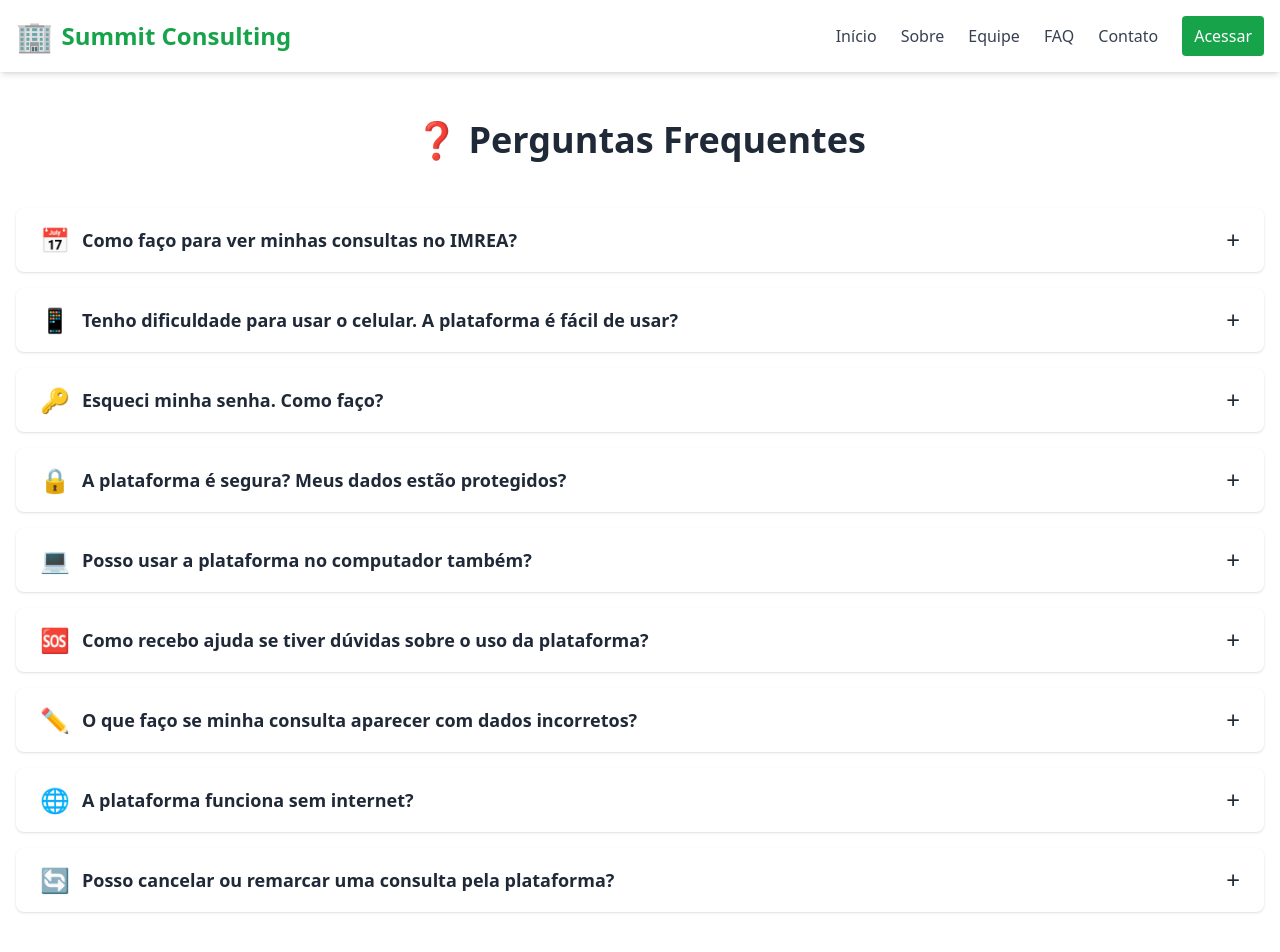
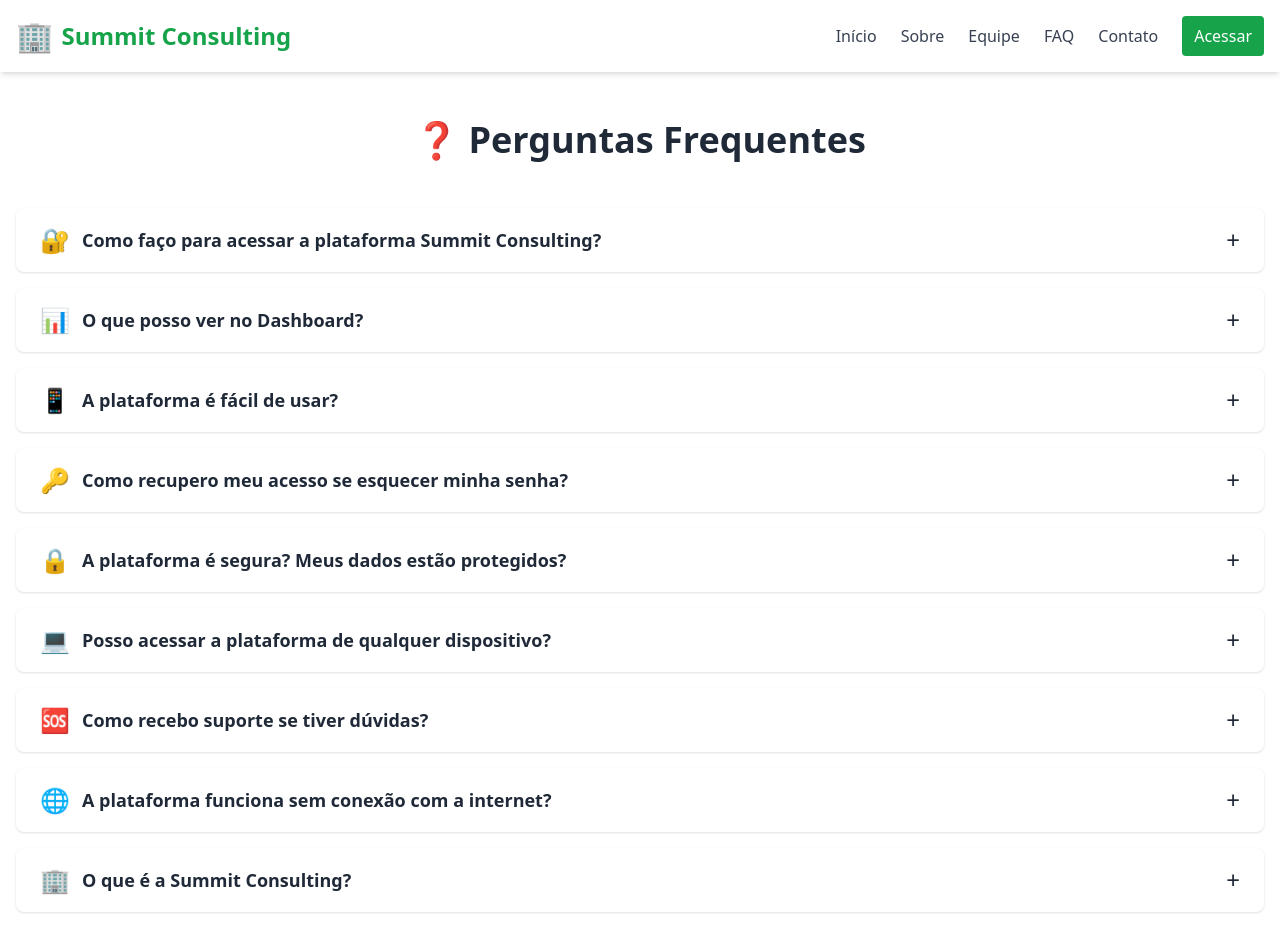
Before and after one commit to JotaDiasDevs/summit-consulting, a React (Vite) app: page /faq in a window 1280 px wide. Shown: the top 952 px of the page. Built offline with nearby package versions, Linux system fonts and the light colour scheme; no server answers.

Commit message:
refactor(FAQ): update FAQ content to reflect Summit Consulting platform features and improve clarity, enhancing user understanding and experience

```diff
--- a/src/pages/public/FAQ.tsx
+++ b/src/pages/public/FAQ.tsx
@@ -5,49 +5,49 @@
 
   const faqs = [
     {
-      q: 'Como faço para ver minhas consultas no IMREA?',
-      a: 'Após fazer login na plataforma, acesse seu Dashboard. Lá você encontrará suas consultas agendadas com todas as informações: data, horário, especialista e local. Para agendar novas consultas, entre em contato com o IMREA diretamente.',
-      icon: '📅'
+      q: 'Como faço para acessar a plataforma Summit Consulting?',
+      a: 'Para acessar a plataforma, clique em "Acessar" no menu superior ou na página inicial. Você precisará informar seu nome de usuário, email e senha. Após o acesso, você será direcionado ao Dashboard com as estatísticas do sistema.',
+      icon: '🔐'
     },
     {
-      q: 'Tenho dificuldade para usar o celular. A plataforma é fácil de usar?',
-      a: 'Sim! Nossa plataforma foi desenvolvida especialmente para ser acessível e fácil de usar. Utilizamos textos grandes, cores contrastantes, ícones claros e um layout simples. Todos os elementos são grandes e fáceis de tocar, facilitando o uso por pessoas com dificuldades tecnológicas.',
+      q: 'O que posso ver no Dashboard?',
+      a: 'No Dashboard você encontrará estatísticas completas do sistema, incluindo: total de pacientes cadastrados, total de médicos, total de consultas marcadas, consultas agendadas, realizadas e canceladas. Além disso, você pode visualizar seus dados pessoais na seção "Seus Dados".',
+      icon: '📊'
+    },
+    {
+      q: 'A plataforma é fácil de usar?',
+      a: 'Sim! A Summit Consulting foi desenvolvida com foco em usabilidade e acessibilidade. Utilizamos interface intuitiva, textos claros, ícones visuais e um layout responsivo que se adapta a qualquer dispositivo. Todos os elementos são grandes e fáceis de usar.',
       icon: '📱'
     },
     {
-      q: 'Esqueci minha senha. Como faço?',
-      a: 'Entre em contato conosco através da página de Contato ou ligue para o suporte do IMREA. Nossa equipe irá ajudá-lo a recuperar o acesso à sua conta de forma segura.',
+      q: 'Como recupero meu acesso se esquecer minha senha?',
+      a: 'Entre em contato conosco através da página de Contato. Nossa equipe de suporte irá ajudá-lo a recuperar o acesso à sua conta de forma segura e rápida.',
       icon: '🔑'
     },
     {
       q: 'A plataforma é segura? Meus dados estão protegidos?',
-      a: 'Sim! Levamos a segurança dos seus dados muito a sério. Todas as informações são protegidas e apenas você e a equipe autorizada do IMREA têm acesso aos seus dados médicos e de consultas.',
+      a: 'Sim! A segurança dos dados é uma prioridade para a Summit Consulting. Todas as informações são protegidas com os mais altos padrões de segurança. Apenas usuários autorizados têm acesso aos dados do sistema.',
       icon: '🔒'
     },
     {
-      q: 'Posso usar a plataforma no computador também?',
-      a: 'Sim! A plataforma funciona tanto no celular quanto no computador ou tablet. Você pode acessar de qualquer dispositivo com internet. O layout se adapta automaticamente ao tamanho da tela.',
+      q: 'Posso acessar a plataforma de qualquer dispositivo?',
+      a: 'Sim! A plataforma Summit Consulting é totalmente responsiva e funciona perfeitamente em computadores, tablets e smartphones. O layout se adapta automaticamente ao tamanho da tela, proporcionando uma experiência otimizada em qualquer dispositivo.',
       icon: '💻'
     },
     {
-      q: 'Como recebo ajuda se tiver dúvidas sobre o uso da plataforma?',
-      a: 'Oferecemos suporte dedicado para ajudá-lo! Você pode entrar em contato através da página de Contato, ou ligar diretamente para o IMREA. Nossa equipe está disponível para auxiliar com qualquer dificuldade que você possa ter.',
+      q: 'Como recebo suporte se tiver dúvidas?',
+      a: 'Oferecemos suporte dedicado para ajudá-lo! Você pode entrar em contato através da página de Contato em nosso site. Nossa equipe está disponível para auxiliar com qualquer dúvida ou dificuldade que você possa ter ao usar a plataforma.',
       icon: '🆘'
     },
     {
-      q: 'O que faço se minha consulta aparecer com dados incorretos?',
-      a: 'Entre em contato imediatamente com o IMREA para corrigir as informações. É importante que os dados estejam corretos para que você não perca sua consulta. Ligue para a unidade onde sua consulta está agendada.',
-      icon: '✏️'
-    },
-    {
-      q: 'A plataforma funciona sem internet?',
-      a: 'Não, é necessário ter conexão com a internet para acessar a plataforma. Porém, uma vez que você visualize suas consultas, você pode anotá-las em um lugar seguro para consulta posterior.',
+      q: 'A plataforma funciona sem conexão com a internet?',
+      a: 'Não, é necessário ter conexão com a internet para acessar a plataforma Summit Consulting. Todos os dados são armazenados de forma segura na nuvem, garantindo acesso de qualquer lugar com internet.',
       icon: '🌐'
     },
     {
-      q: 'Posso cancelar ou remarcar uma consulta pela plataforma?',
-      a: 'Atualmente, para cancelar ou remarcar consultas, é necessário entrar em contato diretamente com o IMREA pelo telefone. A plataforma mostra suas consultas, mas as alterações devem ser feitas através do atendimento da instituição.',
-      icon: '🔄'
+      q: 'O que é a Summit Consulting?',
+      a: 'A Summit Consulting é uma plataforma inovadora de gerenciamento e consultoria. Desenvolvemos soluções que combinam excelência técnica com experiência do usuário excepcional, fornecendo ferramentas poderosas para gerenciar processos e dados de forma eficiente.',
+      icon: '🏢'
     },
   ]
 
```
